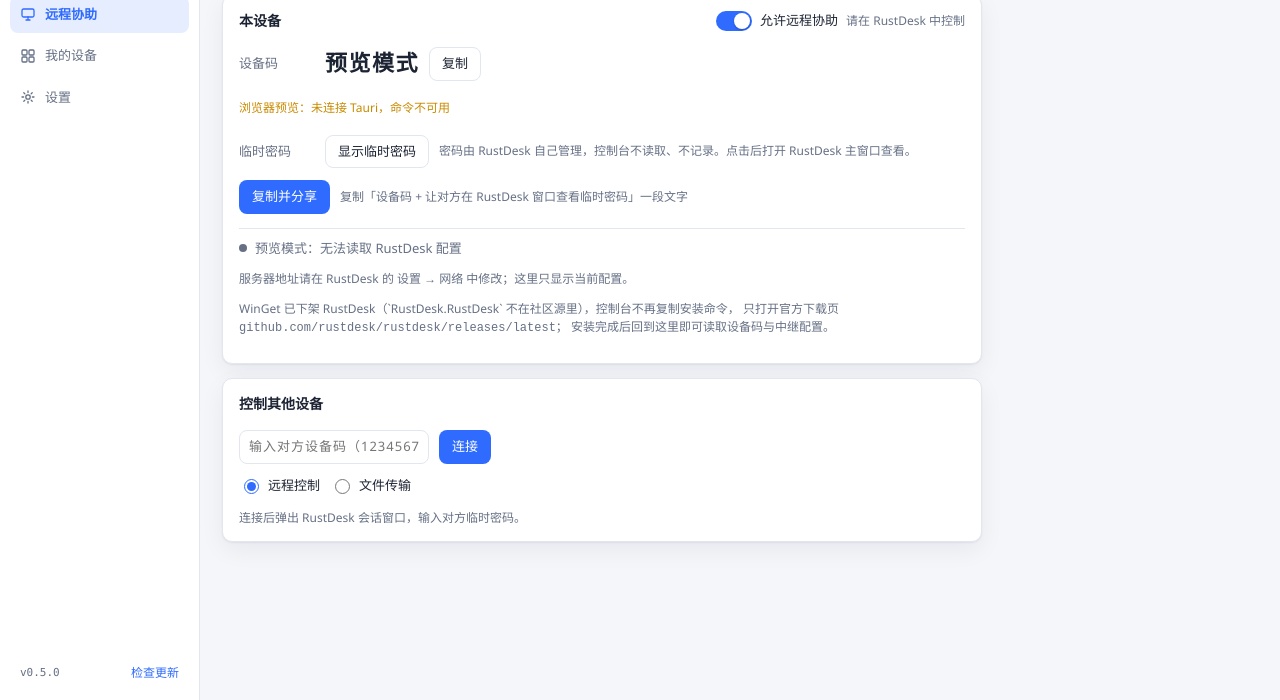
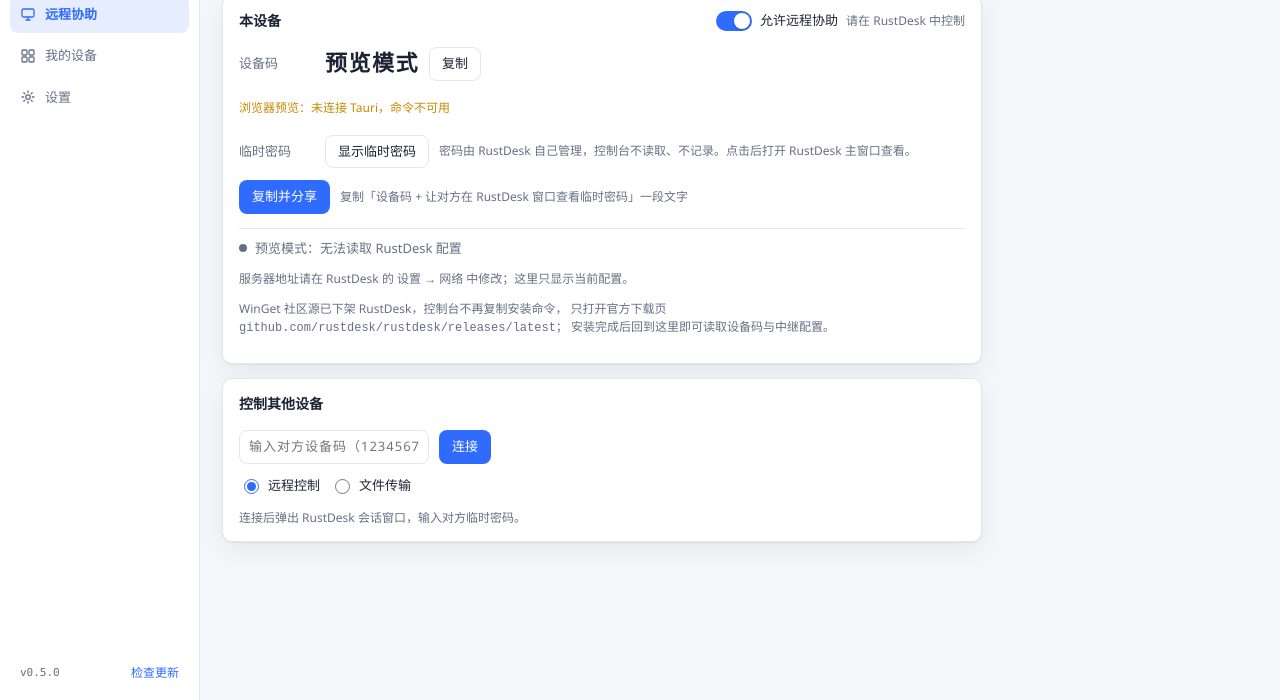
Before and after one commit to shisanyue950901-beep/vega-remote, a website with bundled scripts: page console/src/index.html in a window 1280 px wide. Shown: the part 100-800 px from the top of the page. Built offline with nearby package versions, Linux system fonts and the light colour scheme.

Commit message:
m2b-fix: 安装提示去掉已下架的 winget 包 ID

```diff
--- a/console/src/index.html
+++ b/console/src/index.html
@@ -101,7 +101,7 @@
                 <span id="install-hint" class="field__hint">从官方发行页下载安装包手动安装</span>
               </div>
               <p class="field__hint">
-                WinGet 已下架 RustDesk（`RustDesk.RustDesk` 不在社区源里），控制台不再复制安装命令，
+                WinGet 社区源已下架 RustDesk，控制台不再复制安装命令，
                 只打开官方下载页 <code>github.com/rustdesk/rustdesk/releases/latest</code>；
                 安装完成后回到这里即可读取设备码与中继配置。
               </p>
```
